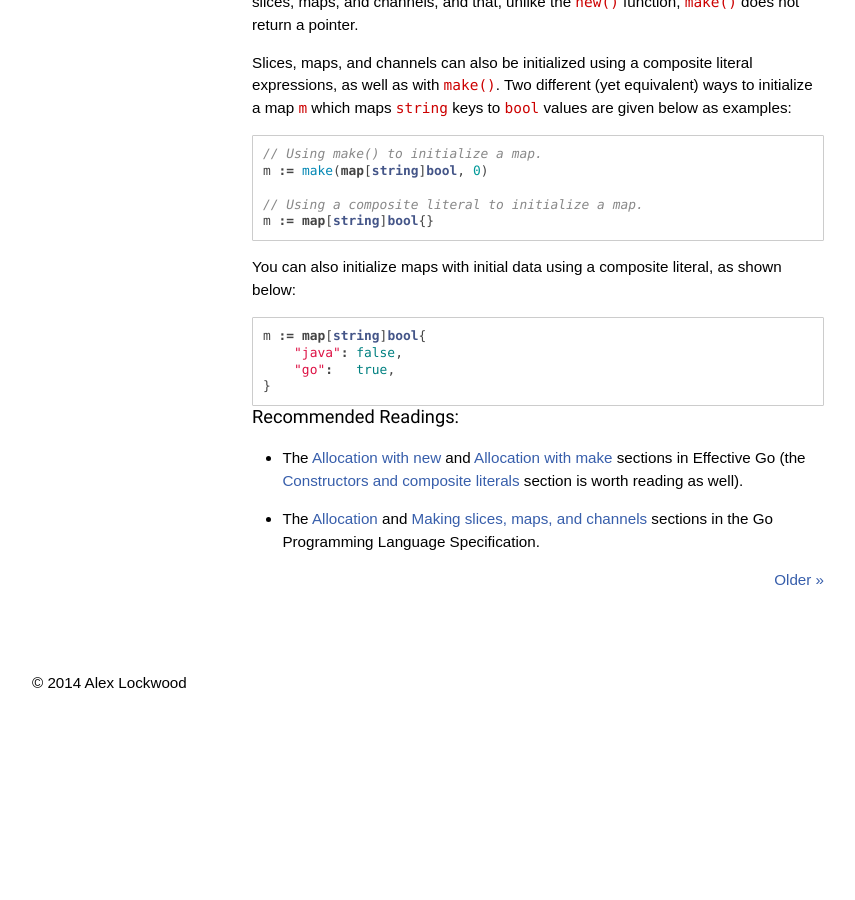
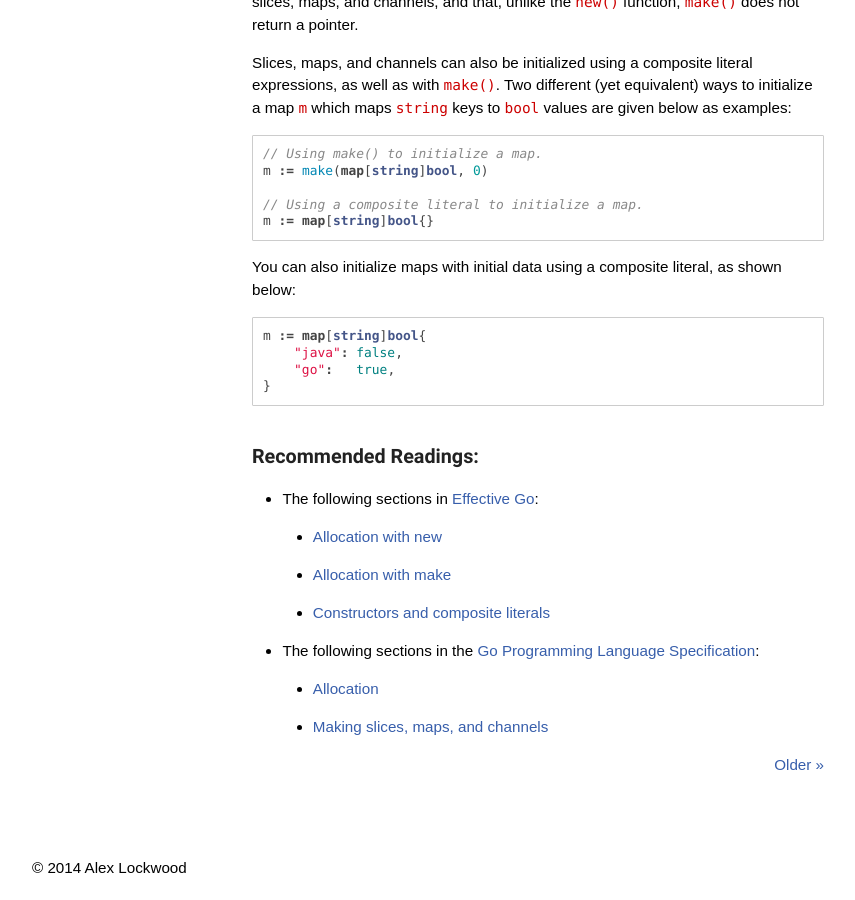
Before and after one commit to alexjlockwood/godesignpatterns, a Jekyll site: the page built from _posts/2014-04-23-new-vs-make.md, in a window 1280 px wide and 900 px high, scrolled down 813 px. Shown: the whole window, without its empty margins (32-887 px from the left). Built offline with Jekyll 4.4.1, drawn with Linux system fonts in a browser that asks for light colours; some web fonts are replaced; Markdown is read by kramdown in place of the engine named in the settings; comment, search, counter and statistics services are not loaded; before the commit the page ends 1527 px from its top, so only the background shows below that.

Commit message:
updated recommended readings

````diff
--- a/_posts/2014-04-23-new-vs-make.md
+++ b/_posts/2014-04-23-new-vs-make.md
@@ -64,12 +64,15 @@ m := map[string]bool{
 }
 ```
 
-#### Recommended Readings:
+### Recommended Readings:
 
-* The [Allocation with new][1] and [Allocation with make][2] sections in Effective Go
-  (the [Constructors and composite literals][3] section is worth reading as well).
-* The [Allocation][4] and [Making slices, maps, and channels][5] sections in the
-  Go Programming Language Specification.
+* The following sections in [Effective Go][7]:
+  - [Allocation with new][1]
+  - [Allocation with make][2]
+  - [Constructors and composite literals][3]
+* The following sections in the [Go Programming Language Specification][8]:
+  - [Allocation][4]
+  - [Making slices, maps, and channels][5]
 
 [1]: http://golang.org/doc/effective_go.html#allocation_new
 [2]: http://golang.org/doc/effective_go.html#allocation_make
````
Also changed, not shown: other parts of _posts/2014-04-23-new-vs-make.md (+1 -0 lines).
